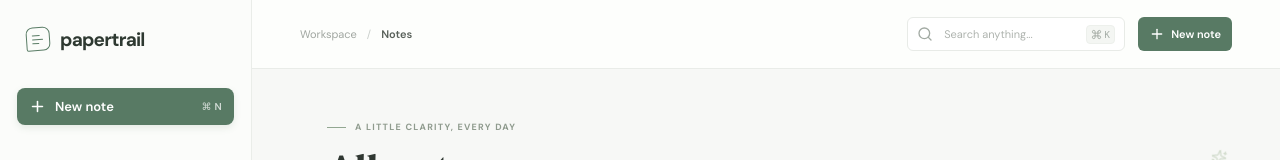
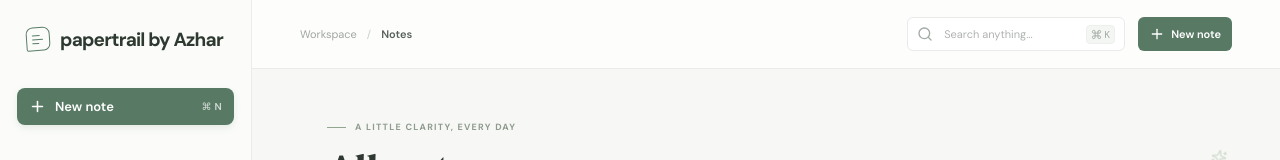
Before and after one commit to Azharelahi/Personal-Markdown, a React (Vite) app: page / in a window 1280 px wide. Shown: the top 160 px of the page. Built offline with nearby package versions, Linux system fonts and the light colour scheme.

Commit message:
fix: update title and brand name in the application

```diff
--- a/index.html
+++ b/index.html
@@ -5,7 +5,7 @@
     <meta name="viewport" content="width=device-width, initial-scale=1.0" />
     <meta name="theme-color" content="#f6f7f8" />
     <meta name="description" content="A quiet, focused home for your notes." />
-    <title>Papertrail — Notes</title>
+    <title>Papertrail Notes</title>
   </head>
   <body>
     <div id="root"></div>
--- a/src/components/AppShell.tsx
+++ b/src/components/AppShell.tsx
@@ -42,7 +42,7 @@ export default function AppShell() {
       <aside className="sidebar">
         <NavLink to="/" className="brand" aria-label="Papertrail home">
           <span className="brand-mark"><span /></span>
-          <span>papertrail</span>
+          <span>papertrail by Azhar</span>
         </NavLink>
 
         <button className="new-note-button" onClick={createNote}>
```
